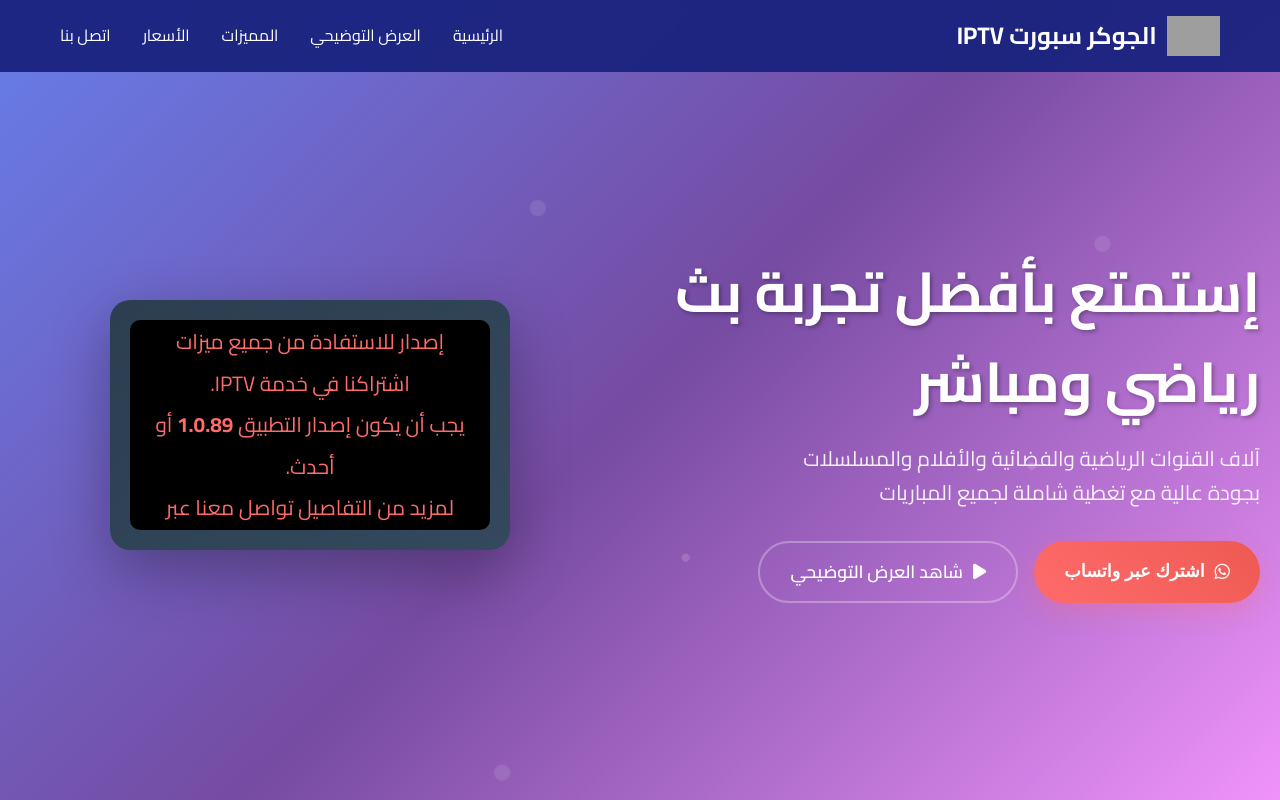
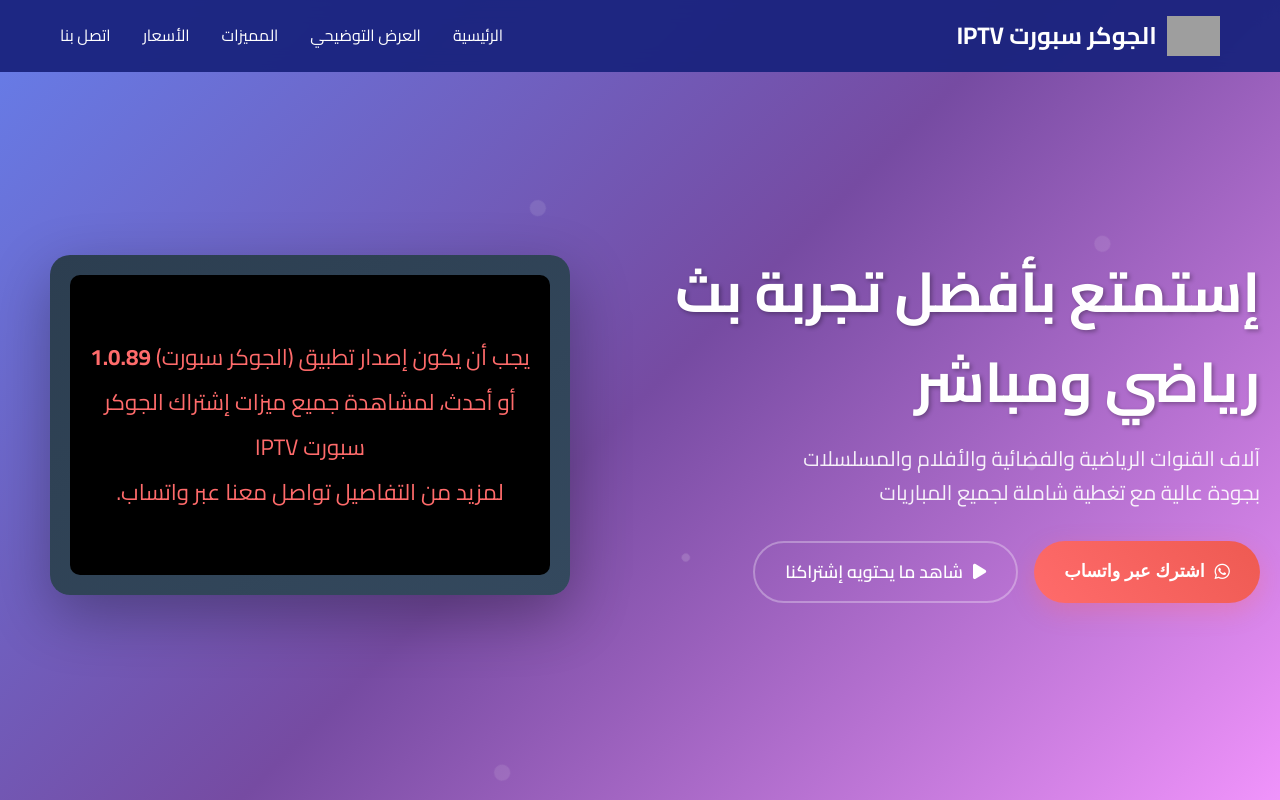
Before and after one commit to Hamza-Alajouri/joker-sport-iptv, a website: page index.html in a window 1280 px wide. Shown: the top 800 px of the page. Drawn offline with Linux system fonts and the light colour scheme; grey boxes are pictures that could not be loaded.

Commit message:
Update index.html

```diff
--- a/index.html
+++ b/index.html
@@ -42,16 +42,15 @@
                 </button>
                 <a href="#video-demo" class="btn-secondary">
                     <i class="fas fa-play"></i>
-                    شاهد العرض التوضيحي
+                    شاهد ما يحتويه إشتراكنا
                 </a>
             </div>
         </div>
         <div class="hero-image">
-            <div class="tv-mockup">
-                <div class="screen" style="display: flex; align-items: center; justify-content: center;">
-                    <span style="color: #ff6b6b; font-size: 1.3rem; text-align: center; font-family: 'Cairo', sans-serif; padding: 20px; display: block; line-height: 2;">
-                        حدث تطبيق <b>الجوكر سبورت</b> لأحدث إصدار للاستفادة من جميع ميزات اشتراكنا في خدمة IPTV.<br>
-                        يجب أن يكون إصدار التطبيق <b>1.0.89</b> أو أحدث.<br>
+            <div class="tv-mockup" style="width: 520px; min-width: 520px; height: 340px; min-height: 340px; display: flex; align-items: center; justify-content: center;">
+                <div class="screen" style="display: flex; align-items: center; justify-content: center; width: 480px; min-width: 480px; height: 300px; min-height: 300px;">
+                    <span style="color: #ff6b6b; font-size: 1.4rem; text-align: center; font-family: 'Cairo', sans-serif; padding: 20px; display: block; line-height: 2; width: 100%;">
+                        يجب أن يكون إصدار تطبيق (الجوكر سبورت) <b>1.0.89</b> أو أحدث، لمشاهدة جميع ميزات إشتراك الجوكر سبورت IPTV<br>
                         لمزيد من التفاصيل تواصل معنا عبر واتساب.
                     </span>
                 </div>
```
